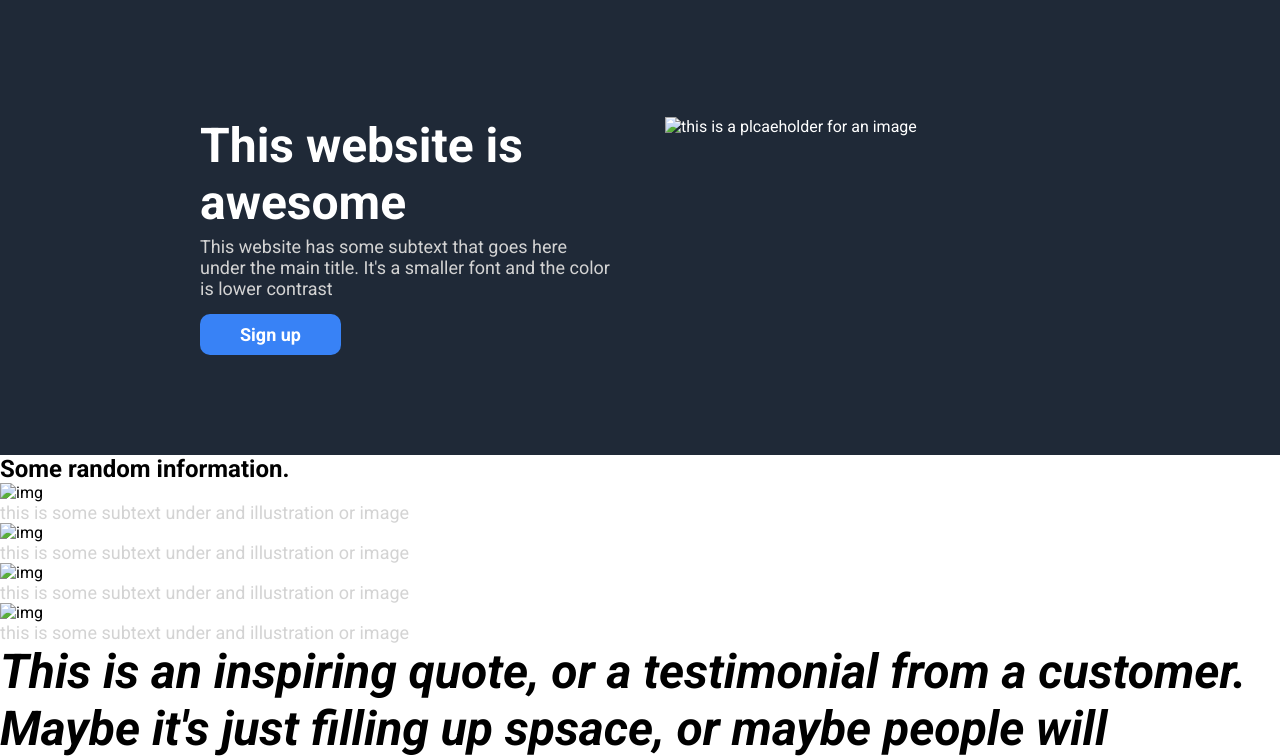
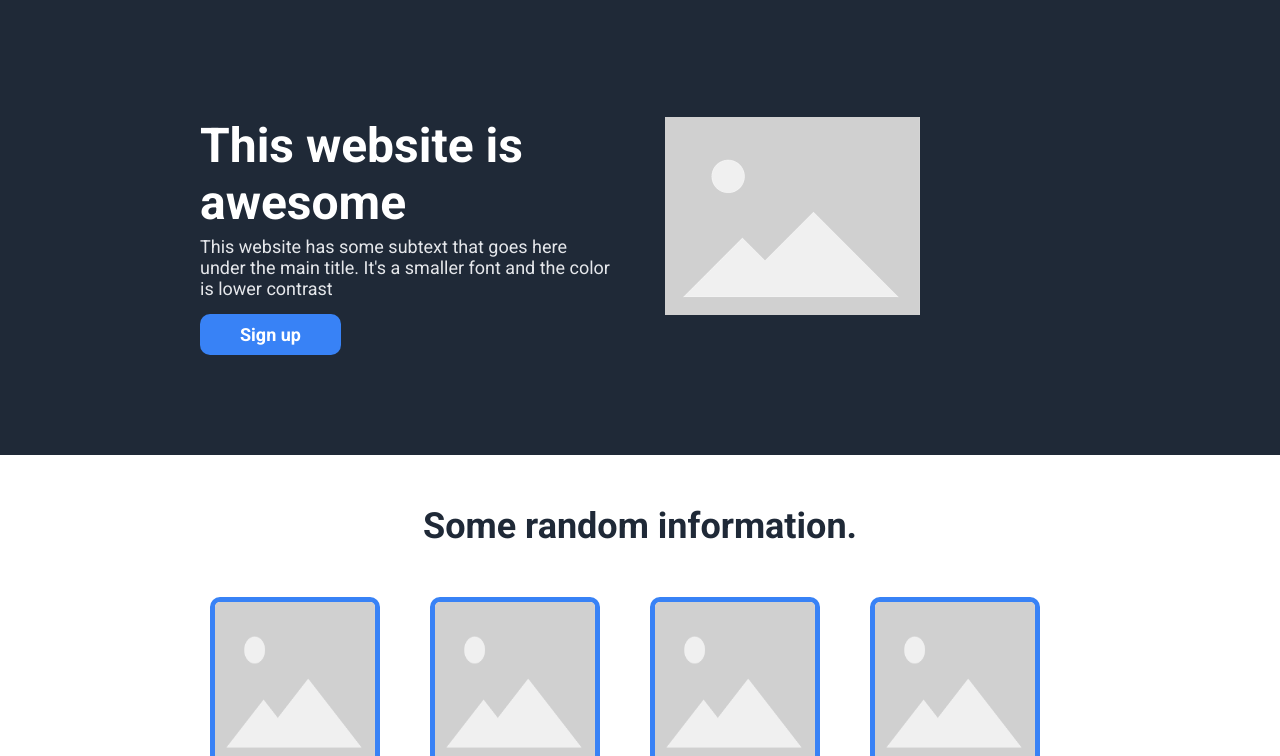
Before and after one commit to elinzhang507/landing-page, a plain HTML site: page index.html in a window 1280 px wide. Shown: the part 44-800 px from the top of the page. Drawn offline with Linux system fonts and the light colour scheme.

Commit message:
styled secion 2 and added assets

```diff
--- a/index.html
+++ b/index.html
@@ -22,7 +22,7 @@
                     <button>Sign up</button>
                 </div>
                 <div class="s1-right">
-                    <img src="qwerty" alt="this is a plcaeholder for an image">
+                    <img src="./assets/icon.png" alt="this is a plcaeholder for an image">
                 </div>
             </div>
         </div>
@@ -31,19 +31,19 @@
             <h2>Some random information.</h1>
             <div class="s2-container">
                 <div class="card">
-                    <img src="qwerty" alt="img">
+                    <img src="./assets/icon.png" alt="img">
                     <p>this is some subtext under and illustration or image</p>
                 </div>
                 <div class="card">
-                    <img src="qwerty" alt="img">
+                    <img src="./assets/icon.png" alt="img">
                     <p>this is some subtext under and illustration or image</p>
                 </div>
                 <div class="card">
-                    <img src="qwerty" alt="img">
+                    <img src="./assets/icon.png" alt="img">
                     <p>this is some subtext under and illustration or image</p>
                 </div>
                 <div class="card">
-                    <img src="qwerty" alt="img">
+                    <img src="./assets/icon.png" alt="img">
                     <p>this is some subtext under and illustration or image</p>
                 </div>
             </div>
--- a/style.css
+++ b/style.css
@@ -4,12 +4,12 @@
     padding: 0;
     margin: 0;
     box-sizing: border-box;
-    font-family: "roboto", sans-serif;
+    font-family: "Roboto", sans-serif;
 }
 
 p {
     font-size: 18px;
-    color: lightgray;
+    color: #e5e7eb;
 }
 
 li {
@@ -71,3 +71,38 @@ button {
     font-weight: bold;
     font-size: 18px;
 }
+
+.section-2 {
+    padding: 50px 200px 100px;
+}
+
+.section-2 h2 {
+    font-size: 36px;
+    font-weight: bolder;
+    color: #1f2937;
+    text-align: center;
+}
+
+.section-2 p {
+    text-align: center;
+    color: gray;
+}
+
+.s2-container {
+    display: flex;
+    justify-content: center;
+    gap: 20px;
+    margin-top: 50px;
+}
+
+.section-2 img {
+    border-radius: 10px;
+    width: 170px;
+    height: 170px;
+    border: 5px solid #3882f6;
+    margin-bottom: 10px;
+}
+
+.card {
+    max-width: 200px;
+}
```
Also changed, not shown: assets/icon.png (added).
